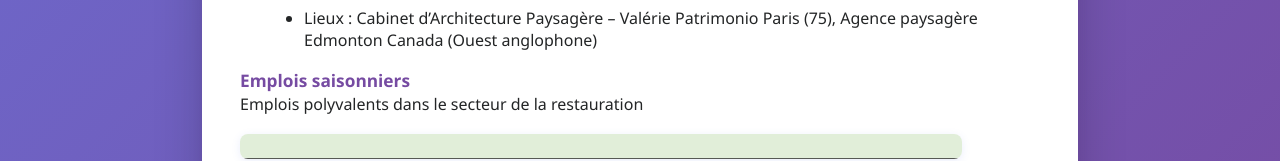
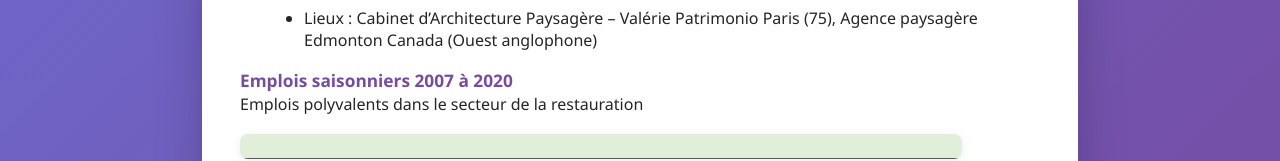
Before and after one commit to theo2b90/CV, a plain HTML site: page CV_SUZZONI_theo.html in a window 1280 px wide. Shown: the part 1700-1861 px from the top of the page. Drawn offline with Linux system fonts and the light colour scheme.

Commit message:
Add files via upload

```diff
--- a/CV_SUZZONI_theo.html
+++ b/CV_SUZZONI_theo.html
@@ -185,7 +185,7 @@
             </ul>
         </div>
         <div class="subsection">
-            <h3>Emplois saisonniers</h3>
+            <h3>Emplois saisonniers 2007 à 2020</h3>
             <div>Emplois polyvalents dans le secteur de la restauration</div>
         </div>
     </section>
```
